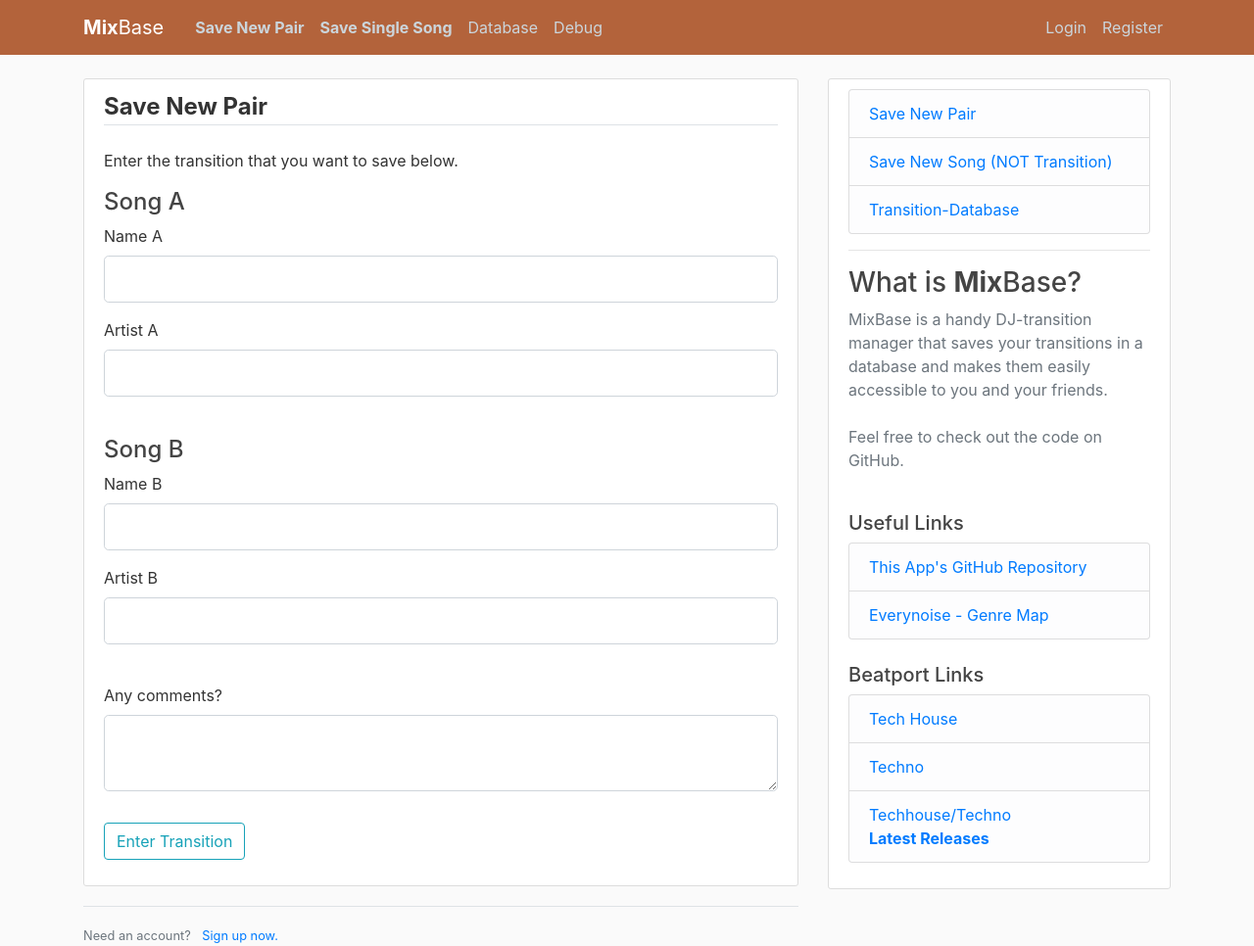
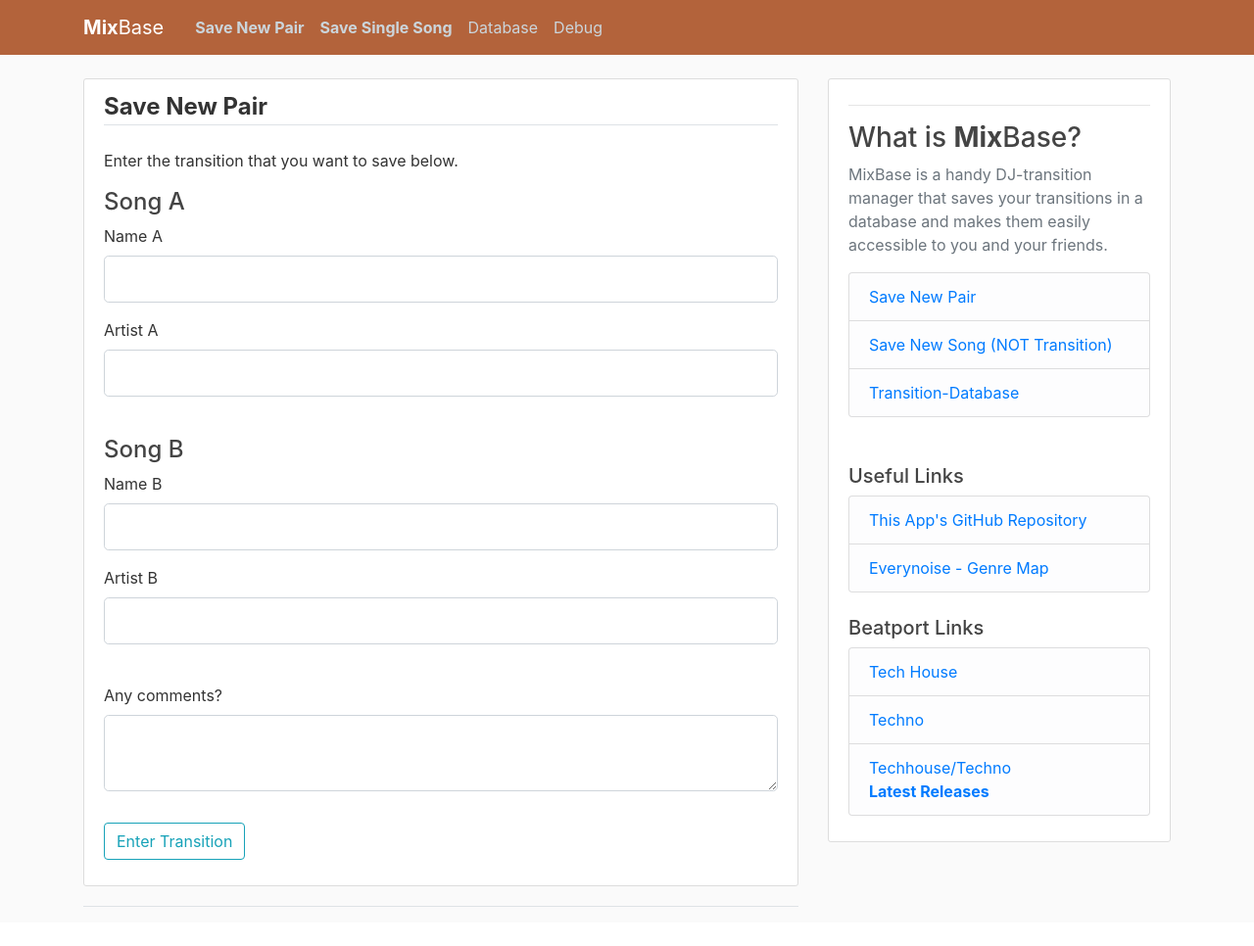
Before and after one commit to LSanten/mixbase_live, a Flask app: page / in a window 1280 px wide. Shown: the whole page at 98% size. After the commit the page ends 926 px from the top, so only its background shows below. Run offline with Flask 2, Linux system fonts and the light colour scheme; parts of the project's set-up code (start-up, migrations or seed data) failed here and were passed over; some libraries are stand-ins or nearby versions.

Commit message:
hide login and sign up links

```diff
--- a/webapp/templates/index.html
+++ b/webapp/templates/index.html
@@ -82,8 +82,8 @@
         </form>
     </div>
     <div class="border-top pt-3">
-        <small class="text-muted">
+        <!--<small class="text-muted">
           Need an account? <a class="ml-2" href="{{ url_for('register') }}">Sign up now.</a>
-        </small>
+        </small>-->
     </div>
 {% endblock content %}
--- a/webapp/templates/layout.html
+++ b/webapp/templates/layout.html
@@ -35,8 +35,8 @@
             </div>
             <!-- Navbar Right Side -->
             <div class="navbar-nav">
-              <a class="nav-item nav-link" href="{{ url_for('login') }}">Login</a>
-              <a class="nav-item nav-link" href="{{ url_for('register') }}">Register</a>
+              <!--<a class="nav-item nav-link" href="{{ url_for('login') }}">Login</a>
+              <a class="nav-item nav-link" href="{{ url_for('register') }}">Register</a>-->
             </div>
           </div>
         </div>
@@ -58,15 +58,16 @@
           </div>
           <div class="col-md-4">
             <div class="content-section">
+              <hr>
+              <h3>What is <b>Mix</b>Base?</h3>
+              <p class='text-muted'>MixBase is a handy DJ-transition manager that saves your transitions in a database and makes them easily accessible to you and your friends.
+              <br>
               <ul class="list-group">
                 <li class="list-group-item list-group-item-light"><a href="{{ url_for('home') }}" >Save New Pair</a></li>
                 <li class="list-group-item list-group-item-light"><a href="{{ url_for('singlesong')}}" >Save New Song (NOT Transition)</a></li>
                 <li class="list-group-item list-group-item-light"><a href="{{ url_for('transitions') }}" >Transition-Database</a></li>
               </ul>
-              <hr>
-              <h3>What is <b>Mix</b>Base?</h3>
-              <p class='text-muted'>MixBase is a handy DJ-transition manager that saves your transitions in a database and makes them easily accessible to you and your friends.
-              <br><br>Feel free to check out the code on GitHub.<br><br>
+              <br><br>
               <h5>Useful Links</h5>
 
                 <ul class="list-group">
--- a/webapp/templates/singlesong.html
+++ b/webapp/templates/singlesong.html
@@ -54,8 +54,8 @@
         </form>
     </div>
     <div class="border-top pt-3">
-        <small class="text-muted">
+        <!--<small class="text-muted">
           Need an account? <a class="ml-2" href="{{ url_for('register') }}">Sign up now.</a>
-        </small>
+        </small>-->
     </div>
 {% endblock content %}
```
Also changed, not shown: 1 other file.
